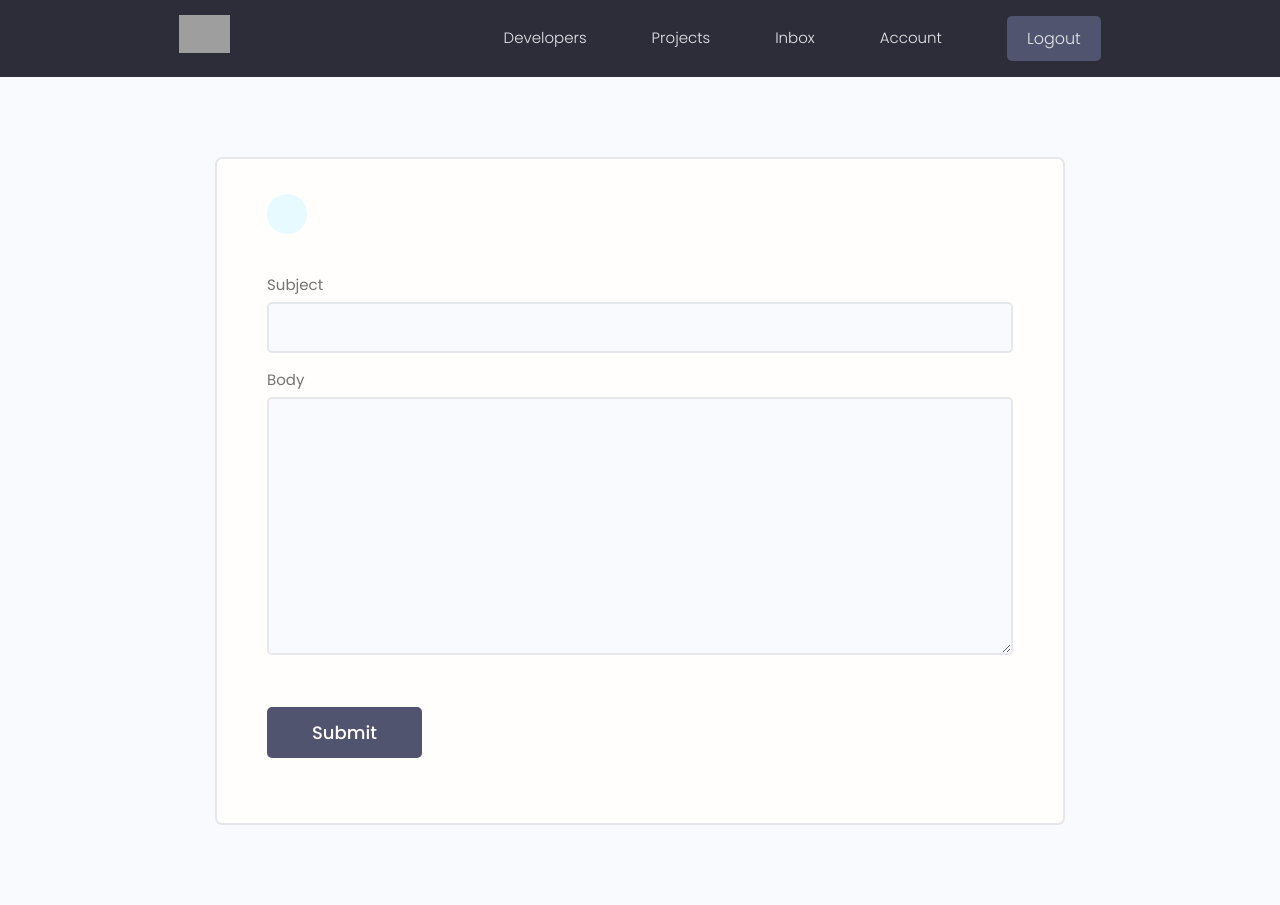
After one commit to pydeveloperashish/DevSearch-Project-Django, a Django app: page /create-message/00000000-0000-0000-0000-000000000001/ in a window 1280 px wide. The commit adds this page. Run offline with Django 4.2, Linux system fonts and the light colour scheme; a user stored in the database is signed in; tables that the repository leaves empty hold one stand-in row (values such as "Sample post"); parts of the project's set-up code (start-up, migrations or seed data) failed here and were passed over; some libraries are stand-ins or nearby versions; grey boxes are pictures that could not be loaded.

Commit message:
messages feature completely added

```diff
--- a/users/forms.py
+++ b/users/forms.py
@@ -1,7 +1,8 @@
 from django.forms import ModelForm
 from django.contrib.auth.models import User
 from django.contrib.auth.forms import UserCreationForm
-from .models import Profile, Skill
+from .models import Profile, Skill, Message
+
 class CustomUserCreationForm(UserCreationForm):
     class Meta:
         model = User
@@ -48,3 +49,15 @@ class SkillForm(ModelForm):
 
         for name, field in self.fields.items():
             field.widget.attrs.update({'class': 'input'})
+
+
+class MessageForm(ModelForm):
+    class Meta:
+        model = Message
+        fields = ['name', 'email', 'subject', 'body']
+
+    def __init__(self, *args, **kwargs):
+        super(MessageForm, self).__init__(*args, **kwargs)
+
+        for name, field in self.fields.items():
+            field.widget.attrs.update({'class': 'input'})
--- /dev/null
+++ b/users/templates/users/message_form.html
@@ -0,0 +1,29 @@
+{% extends 'main.html' %}
+
+{% block content %}
+<!-- Main Section -->
+  <main class="formPage my-xl">
+    <div class="content-box">
+        <div class="formWrapper">
+            <a class="backButton" href="{% url 'user-profile' recipient.id %}"><i class="im im-angle-left"></i></a>
+            <br>
+
+            <form class="form" method="POST">
+                {% csrf_token %}
+
+                <div class="form__field">
+                    <label for="formInput#text"> {{form.subject.label}}</label>
+                    {{form.subject}}
+                </div>
+                <div class="form__field">
+                    <label for="formInput#text"> {{form.body.label}}</label>
+                    {{form.body}}
+                </div>
+
+                <input class="btn btn--sub btn--lg  my-md" type="submit" value="Submit" />
+            </form>
+        </div>
+    </div>
+</main>
+
+{% endblock content %}
--- a/users/templates/users/user-profile.html
+++ b/users/templates/users/user-profile.html
@@ -37,7 +37,9 @@
                 </li>
                 {% endif %}
               </ul>
-              <a href="#" class="btn btn--sub btn--lg">Send Message </a>
+              {% if request.user.profile.id != profile.id %}
+              <a href="{% url 'create-message' profile.id %}" class="btn btn--sub btn--lg">Send Message </a>
+              {% endif %}
             </div>
           </div>
         </div>
--- a/users/urls.py
+++ b/users/urls.py
@@ -14,4 +14,5 @@ urlpatterns = [
     path('delete-skill/<str:pk>', views.deleteSkill, name = 'delete-skill'),
     path('inbox/', views.inbox, name = 'inbox'),
     path('view-message/<str:pk>', views.viewMessage, name = 'view-message'),
+    path('create-message/<str:pk>/', views.createMessage, name = 'create-message'),
 ]
--- a/users/views.py
+++ b/users/views.py
@@ -3,7 +3,7 @@ from django.contrib.auth import login, logout, authenticate
 from django.contrib.auth.decorators import login_required
 from django.contrib.auth.models import User
 #from django.contrib.auth.forms import UserCreationForm
-from .forms import CustomUserCreationForm, ProfileForm, SkillForm
+from .forms import CustomUserCreationForm, ProfileForm, SkillForm, MessageForm
 from django.contrib import messages
 from .models import Profile, Skill, Message
 from .utils import searchProfiles, paginateProfiles
@@ -167,3 +167,25 @@ def viewMessage(request, pk):
         message.save()
     context = {'message': message}
     return render(request, 'users/message.html', context)
+
+
+@login_required(login_url = 'login')
+def createMessage(request, pk):
+    recipient = Profile.objects.get(id = pk)
+    form = MessageForm()
+    sender = request.user.profile
+    if request.method == 'POST':
+        form = MessageForm(request.POST)
+        if form.is_valid():
+            message = form.save(commit = False)
+            message.sender = sender
+            message.recipient = recipient
+            message.name = sender.name
+            message.email = sender.email
+            message.save()
+
+        messages.success(request, 'Your message was successfully sent !!!')
+        return redirect('user-profile', pk = recipient.id)
+
+    context = {'recipient': recipient, 'form': form}
+    return render(request, 'users/message_form.html', context)
```
